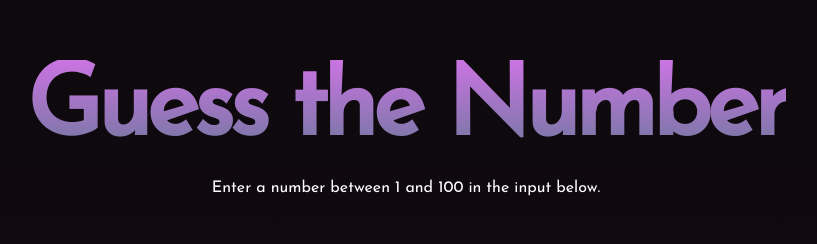
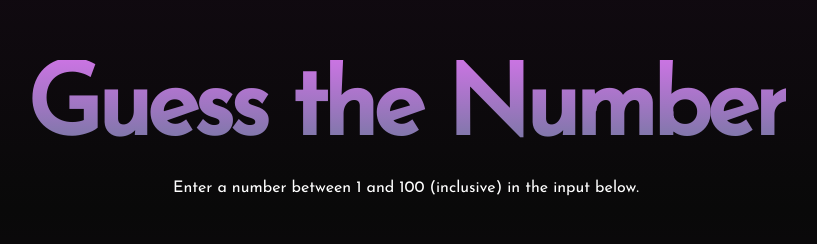
Before and after one commit to bia004/guessNum, a plain HTML site: page index.html in a window 1280 px wide. Shown: the part 190-434 px from the top of the page, without its empty margins (234-1051 px from the left). Drawn offline with Linux system fonts and the light colour scheme.

Commit message:
Add files

```diff
--- a/index.html
+++ b/index.html
@@ -15,7 +15,7 @@
 
 
     <h1 class="main-heading">Guess the Number</h1>
-    <p class="instruction">Enter a number between 1 and 100 in the input below.</p>
+    <p class="instruction">Enter a number between 1 and 100 (inclusive) in the input below.</p>
 <input class="guess" type="number" min="1" max="100">
 <div class="buttons">
     <button>Restart</button>
--- a/style.css
+++ b/style.css
@@ -6,7 +6,7 @@ html{
 }
 
 body{
-    background:linear-gradient(to bottom, #090909,#160a16);
+    background:linear-gradient(to bottom, #160a16,#090909,#160a16);
    text-align: center;
    font-family: 'Josefin Sans', sans-serif;
    display: flex;
@@ -20,7 +20,6 @@ body{
 }
 
 .main-heading{
-
     text-align: center;
     font-size: 100px;
     padding:0px;
```
